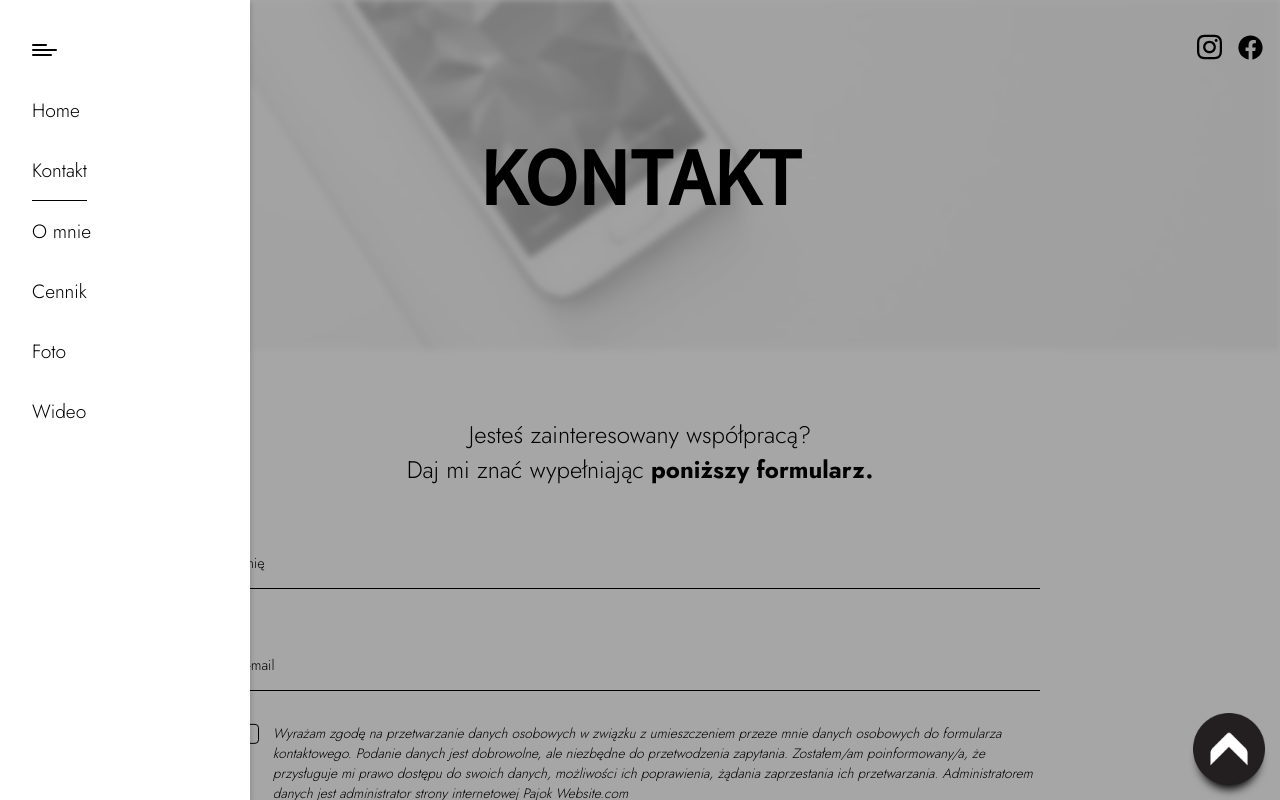
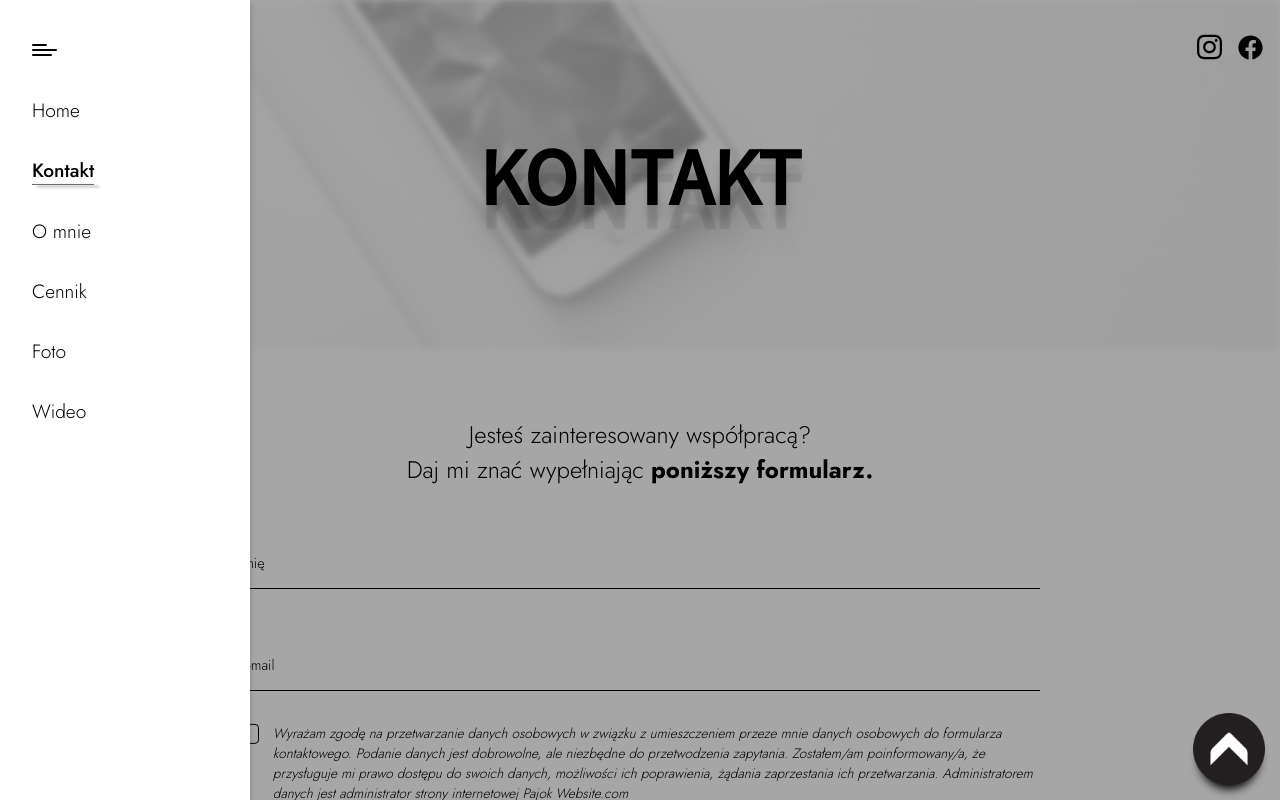
Before and after one commit to AdrianBroek/pajokWebsite, a React (Create React App) app: page /kontakt in a window 1280 px wide. Both pictures are taken after a click on the element 42 px from the left and 50 px from the top of the page. Shown: the top 800 px of the page. Built offline with nearby package versions, Linux system fonts and the light colour scheme; no server answers; a web font is replaced by a local one.

Commit message:
text shadow added to h1s

```diff
--- a/src/components/GlobalStyles.js
+++ b/src/components/GlobalStyles.js
@@ -50,6 +50,12 @@ const GlobalStyles = createGlobalStyle`
         font-family: 'Assistant', sans-serif;
         text-transform: uppercase;
         font-size: 5rem;
+        text-shadow:
+            0px 3px 0px #706e6e2f,
+            0px 14px 10px rgb(0 0 0 / 15%),
+            0px 24px 2px rgb(0 0 0 / 10%),
+            0px 34px 30px rgb(0 0 0 / 10%);
+
         @media screen and (max-width: 768px){
             font-size: 10vw;
         }
--- a/src/components/NavItems.js
+++ b/src/components/NavItems.js
@@ -23,8 +23,11 @@ const NavItem = ({open}) => {
                 <Hide key={page.key}>
                 <motion.div whileHover={{ x: 5 }} variants={titleAnim}>
                 <Link style={{width: 'fit-content',display: 'block'}} to={page.url}>
-                    <MenuItem> {page.title}</MenuItem>
-                    {pathname == page.url ? <MenuLine initial={{width: '0'}} animate={{width: '100%'}} /> : ''}
+                    <MenuItem className={pathname == page.url ? 'active' : ''}>
+                         {page.title}
+                         {pathname == page.url ? <MenuLine initial={{width: '0'}} animate={{width: '100%'}} /> : ''}
+                    </MenuItem>
+
 
                 </Link>
                 </motion.div>
@@ -40,6 +43,10 @@ const MenuItem = styled.h3`
     font-size: 1.2rem;
     font-weight: 300;
     font-family: 'Jost', sans-serif;
+    transition: all .3s ease-in;
+    &.active {
+        font-weight: 500;
+    }
 `
 
 const Menu = styled(motion.div)`
@@ -47,8 +54,9 @@ const Menu = styled(motion.div)`
 `
 const MenuLine = styled(motion.div)`
     width: 0;
-    background: black;
-    height: 1px;
+    background: #4b494942;
+    box-shadow: 5px 2px 3px rgb(0 0 0 / 50%);
+    border-bottom: .1px solid #4b4949bb;
     transition: .3s ease-out;
 `
 
--- a/src/pages/ContactPage.js
+++ b/src/pages/ContactPage.js
@@ -192,7 +192,13 @@ const ContactContainer = styled(PageContainer)`
             @media screen and (max-width: 768px){
                 font-size: 10vw;
             }
+            text-shadow:
+            0px 3px 0px #706e6e2f,
+            0px 14px 10px rgb(0 0 0 / 15%),
+            0px 24px 2px rgb(0 0 0 / 10%),
+            0px 34px 30px rgb(0 0 0 / 10%);
         }
+
         img {
             max-width: 100%;
             width: 100%;
--- a/src/pages/VideoPage.js
+++ b/src/pages/VideoPage.js
@@ -38,7 +38,6 @@ const VideoPage = () => {
           }
         }).then(res => setVideos(res.data.data.videoPages));
     });
-
 
     // useEffect(()=> {
     //     axios.get('https://api.vimeo.com/users/115069247/videos')
```
